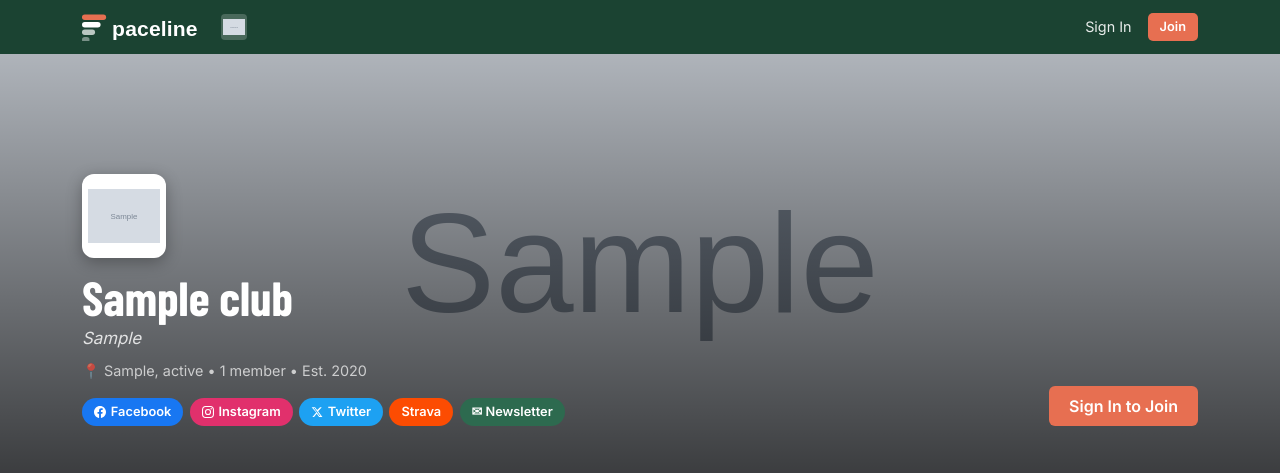
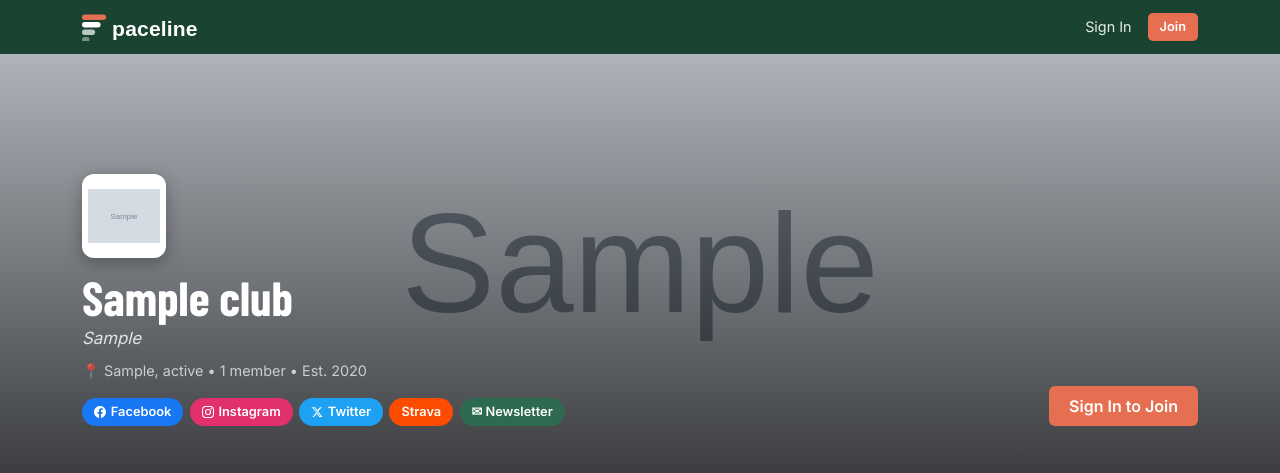
Before and after one commit to 0xPCP/rbc, a Flask app: a page that uses app/templates/base_club.html in a window 1280 px wide. Shown: the top 473 px of the page. Run offline with Flask 3, Linux system fonts and the light colour scheme; tables that the repository leaves empty hold one stand-in row (values such as "Sample post"); grey boxes marked "Sample" are stand-in pictures.

Commit message:
Remove duplicate club icon from nav, keep only Paceline logo
The club_nav_brand block showed the club icon before the Paceline logo
was added, doubling up the branding. Club identity is established by
the hero section, so the nav block is no longer needed.

Co-Authored-By: Claude Sonnet 4.6 <noreply@anthropic.com>

```diff
--- a/app/templates/base_club.html
+++ b/app/templates/base_club.html
@@ -17,7 +17,6 @@
     <a class="navbar-brand" href="{{ url_for('main.index') }}" style="line-height:1">
       <img src="{{ url_for('static', filename='img/logo-dark.svg') }}?v={{ version }}" alt="Paceline" height="28" style="width:auto;display:block">
     </a>
-    {% block club_nav_brand %}{% endblock %}
     <ul class="navbar-nav ms-auto align-items-lg-center">
       {% if current_user.is_authenticated %}
         {% if current_user.is_admin %}
--- a/app/templates/clubs/home.html
+++ b/app/templates/clubs/home.html
@@ -3,18 +3,6 @@
 {% block head %}{% include 'clubs/_theme.html' %}{% endblock %}
 
 {# On the home page the club name is in the hero — nav shows only the logo to avoid doubling #}
-{% block club_nav_brand %}
-<a href="{{ url_for('clubs.home', slug=club.slug) }}" class="d-flex align-items-center gap-2 text-decoration-none">
-  {% if club.logo_url %}
-  <img src="{{ club.logo_url }}" alt="{{ club.name }}"
-       style="height:26px;width:26px;object-fit:contain;border-radius:4px;background:rgba(255,255,255,.2);padding:2px"
-       onerror="this.style.display='none'">
-  {% else %}
-  <span style="font-size:1.1rem;color:rgba(255,255,255,.7)">⬡</span>
-  {% endif %}
-</a>
-{% endblock %}
-
 {% block content %}
 
 {# ── Hero ─────────────────────────────────────────────────────────────────── #}
```
